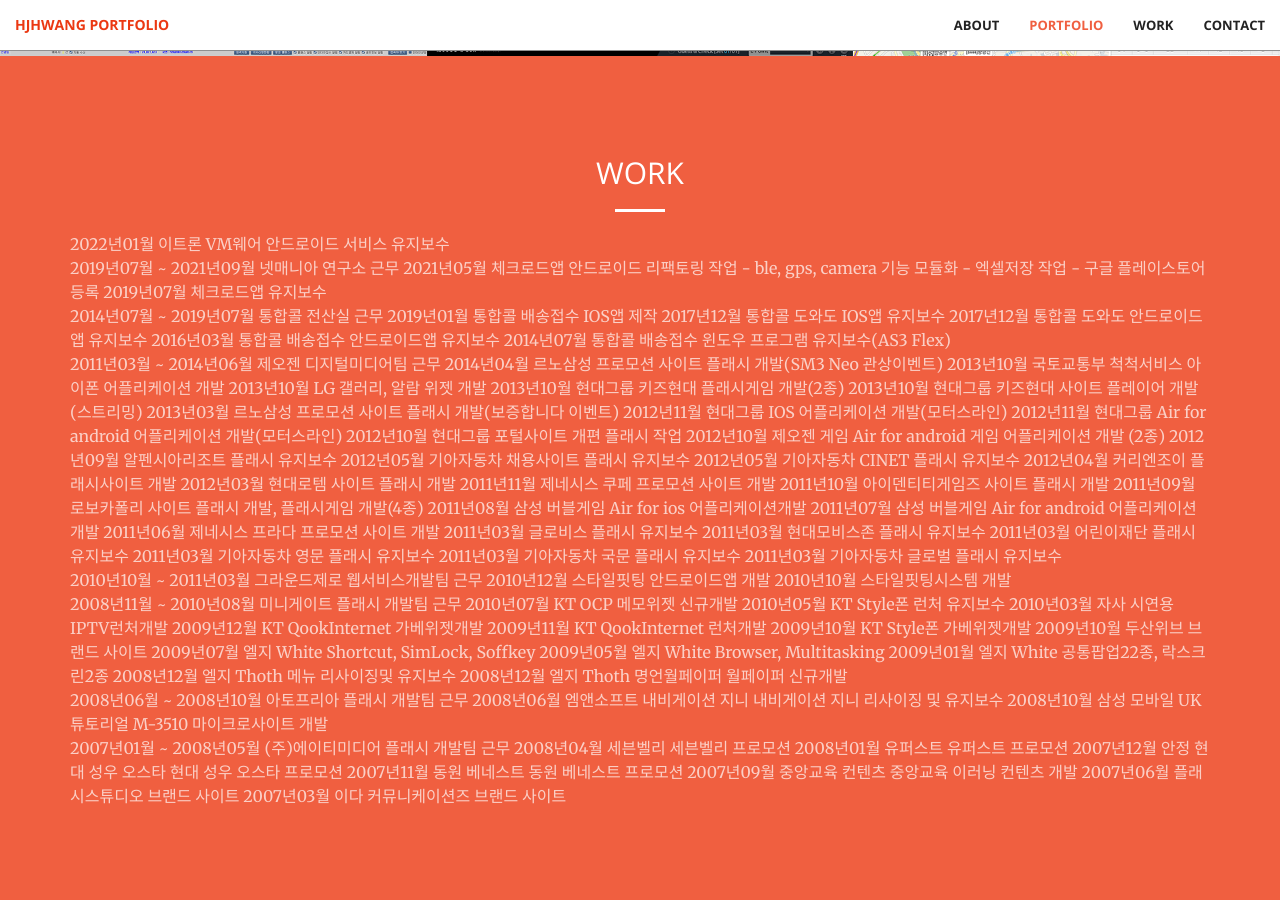
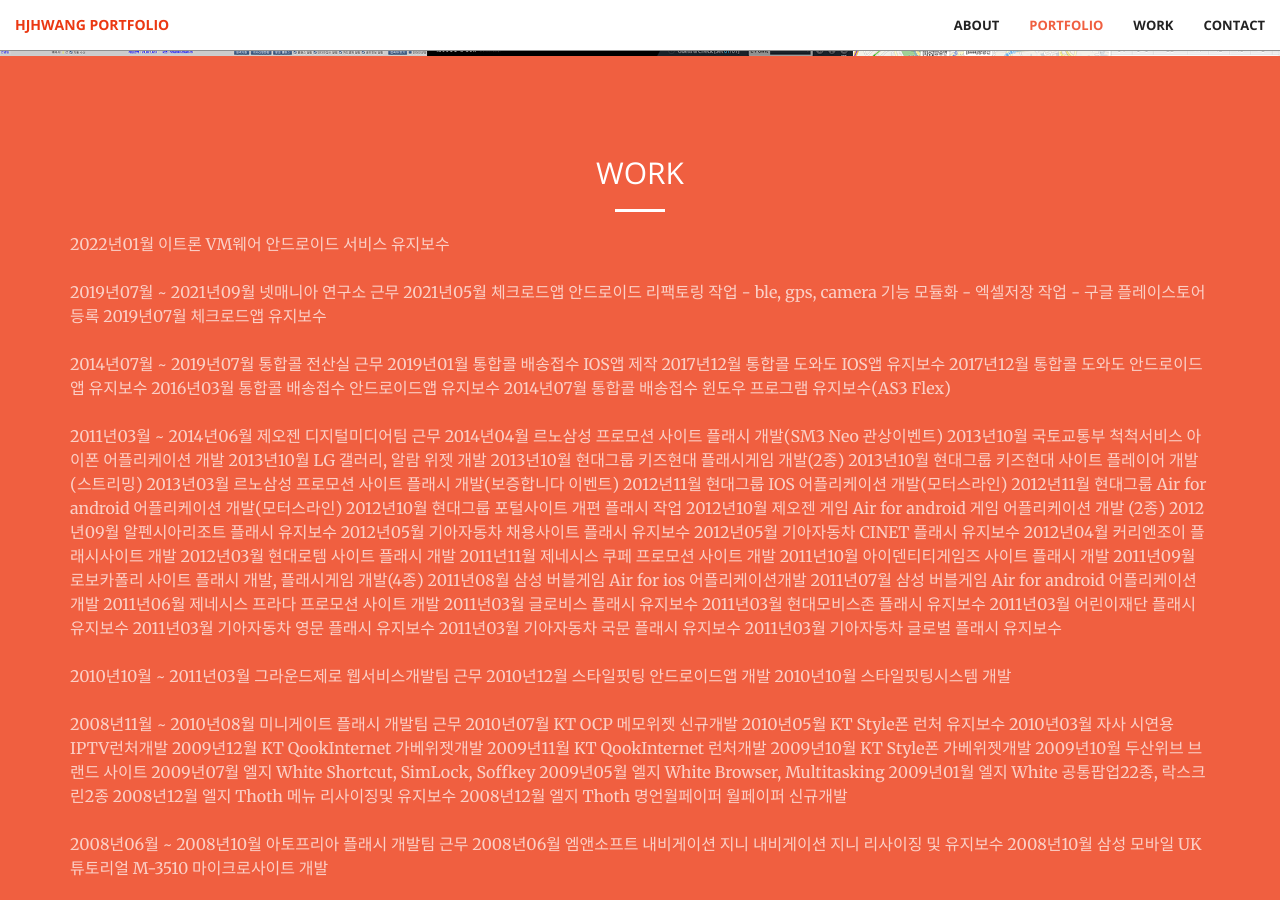
Before and after one commit to hjhwang/portfolio, a Jekyll site: the page built from index.html, in a window 1280 px wide and 900 px high, scrolled down 1743 px. Built offline with Jekyll 4.4.1, drawn with Linux system fonts in a browser that asks for light colours.

```diff
--- a/_includes/services.html
+++ b/_includes/services.html
@@ -9,21 +9,21 @@
     </div>
     <div class="container">
       <p class="text-faded">
-        2022년01월 이트론 VM웨어 안드로이드 서비스 유지보수<br>
+        2022년01월 이트론 VM웨어 안드로이드 서비스 유지보수<br><br>
 
         2019년07월 ~ 2021년09월 넷매니아 연구소 근무
         2021년05월 체크로드앱 안드로이드 리팩토링 작업
         - ble, gps, camera 기능 모듈화
         - 엑셀저장 작업
         - 구글 플레이스토어 등록
-        2019년07월 체크로드앱 유지보수<br>
+        2019년07월 체크로드앱 유지보수<br><br>
 
         2014년07월 ~ 2019년07월 통합콜 전산실 근무
         2019년01월 통합콜 배송접수 IOS앱 제작
         2017년12월 통합콜 도와도 IOS앱 유지보수
         2017년12월 통합콜 도와도 안드로이드앱 유지보수
         2016년03월 통합콜 배송접수 안드로이드앱 유지보수
-        2014년07월 통합콜 배송접수 윈도우 프로그램 유지보수(AS3 Flex)<br>
+        2014년07월 통합콜 배송접수 윈도우 프로그램 유지보수(AS3 Flex)<br><br>
 
         2011년03월 ~ 2014년06월 제오젠 디지털미디어팀 근무
         2014년04월	르노삼성 프로모션 사이트 플래시 개발(SM3 Neo 관상이벤트)
@@ -52,11 +52,11 @@
         2011년03월	어린이재단	플래시 유지보수
         2011년03월	기아자동차 영문 플래시 유지보수
         2011년03월	기아자동차 국문 플래시 유지보수
-        2011년03월	기아자동차 글로벌 플래시 유지보수<br>
+        2011년03월	기아자동차 글로벌 플래시 유지보수<br><br>
 
         2010년10월 ~ 2011년03월 그라운드제로 웹서비스개발팀 근무
         2010년12월	스타일핏팅 안드로이드앱 개발
-        2010년10월	스타일핏팅시스템 개발<br>
+        2010년10월	스타일핏팅시스템 개발<br><br>
 
         2008년11월 ~ 2010년08월 미니게이트 플래시 개발팀 근무
         2010년07월    KT OCP 메모위젯 신규개발
@@ -70,11 +70,11 @@
         2009년05월	엘지 White Browser, Multitasking
         2009년01월	엘지 White 공통팝업22종, 락스크린2종
         2008년12월	엘지 Thoth 메뉴 리사이징및 유지보수
-        2008년12월	엘지 Thoth 명언월페이퍼 월페이퍼 신규개발<br>
+        2008년12월	엘지 Thoth 명언월페이퍼 월페이퍼 신규개발<br><br>
 
         2008년06월 ~ 2008년10월 아토프리아 플래시 개발팀 근무
         2008년06월	엠앤소프트 내비게이션 지니	내비게이션 지니 리사이징 및 유지보수
-        2008년10월	삼성 모바일 UK 튜토리얼 M-3510 마이크로사이트 개발<br>
+        2008년10월	삼성 모바일 UK 튜토리얼 M-3510 마이크로사이트 개발<br><br>
 
         2007년01월 ~ 2008년05월 (주)에이티미디어 플래시 개발팀 근무
         2008년04월	세븐벨리	세븐벨리 프로모션
```
